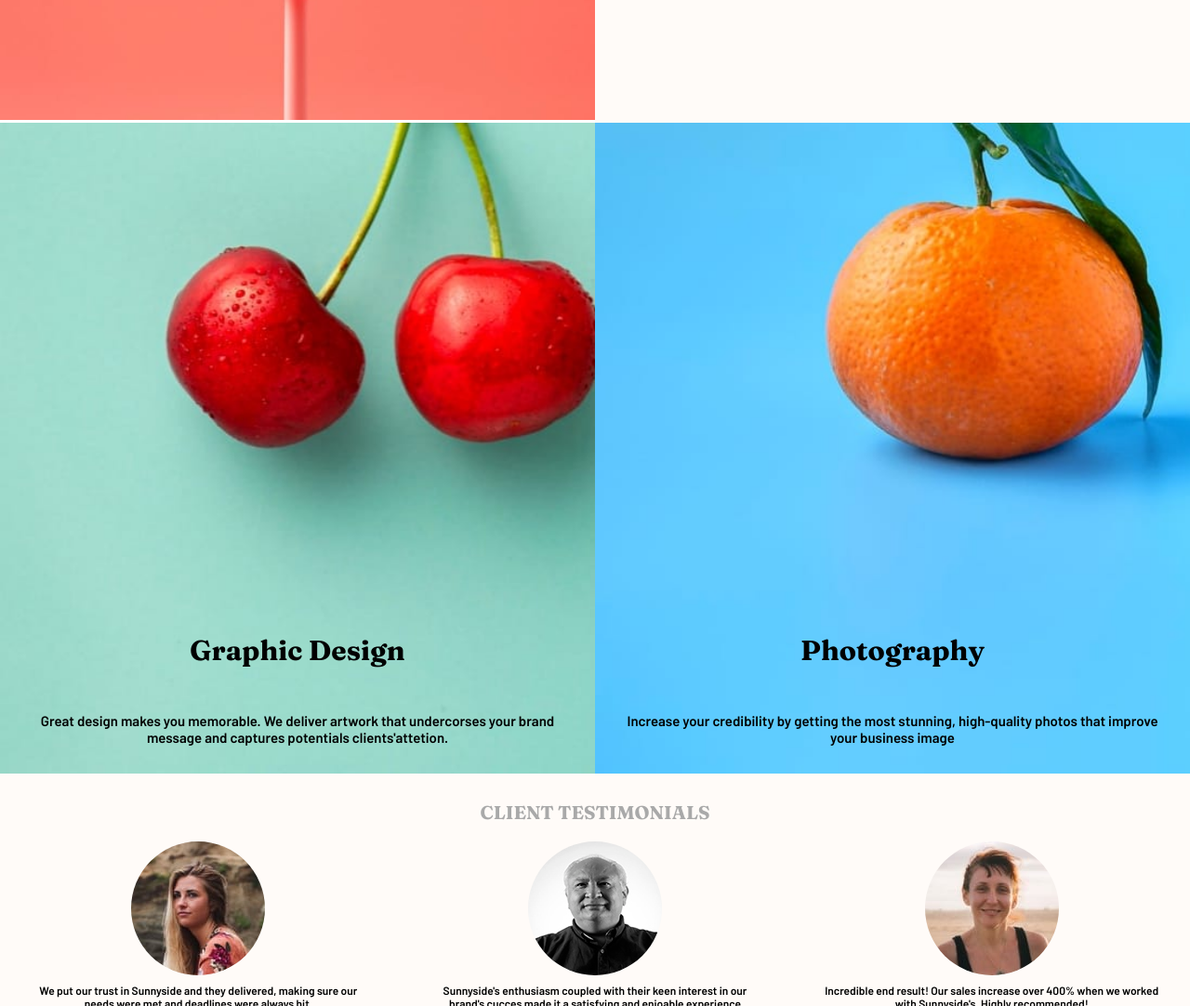
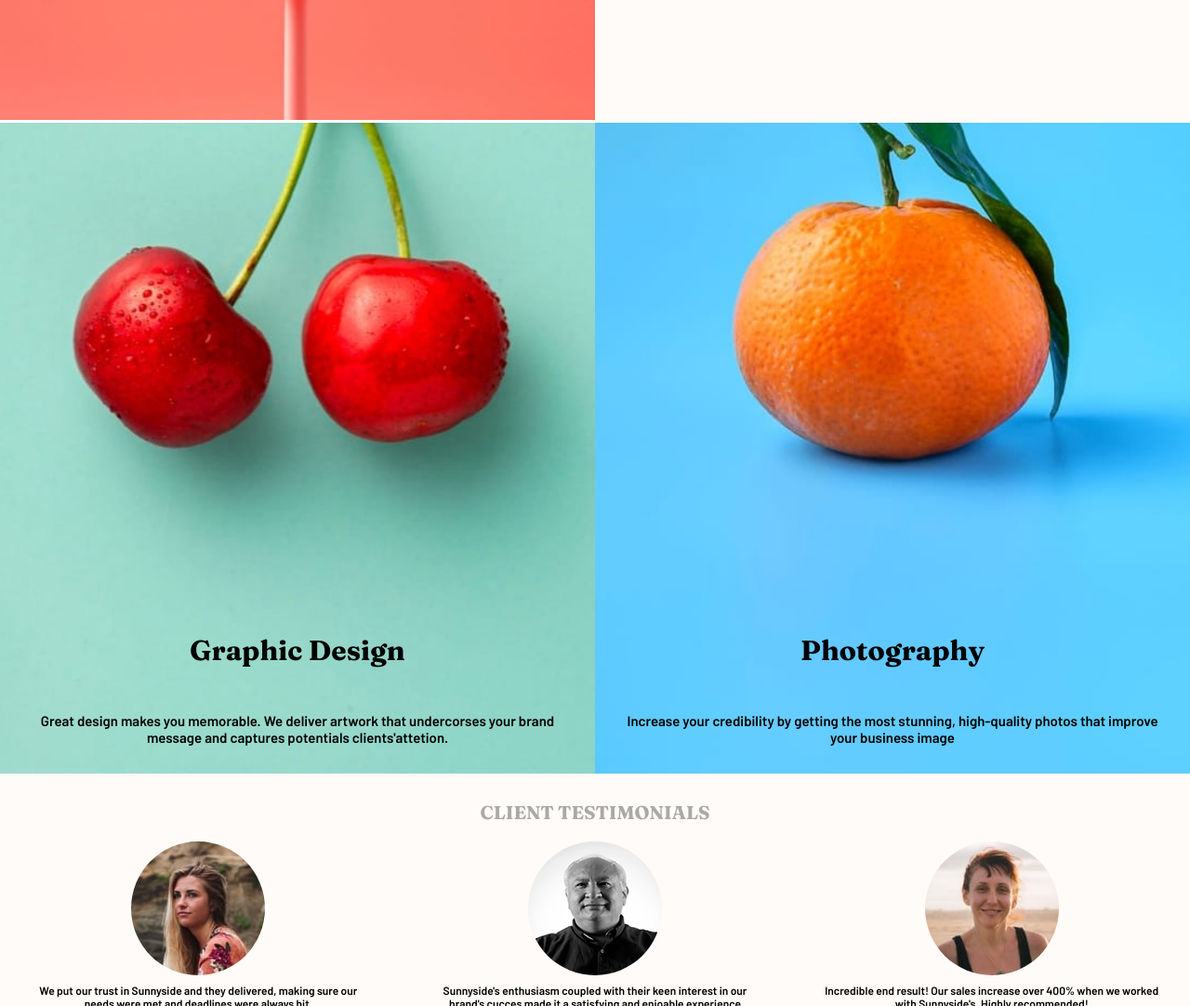
Before and after one commit to cumbinar/fronted-mentor-01, a plain HTML site: page index.html in a window 1280 px wide. Shown: the part 1718-2800 px from the top of the page at 93% size. Drawn offline with Linux system fonts and the light colour scheme.

Commit message:
Terminan ajustes web responsive

```diff
--- a/style.css
+++ b/style.css
@@ -160,7 +160,8 @@ body{
   height: 60rem;
   background-repeat: no-repeat;
   background-size: cover;
-  background-color: rgb(62,191,255);;
+  background-color: rgb(62,191,255);
+  background-position: center center;
 }
 @media(min-width: 768px){
   .modelo-x{
@@ -204,6 +205,12 @@ body{
 .section2-container{
   text-align: center;
 }
+
+@media(min-width: 768px){
+  .section2-container{
+    text-align: left;
+  }
+}
 .section2-container h2{
   font-family: "Fraunces";
   font-size: 3.5rem ;
@@ -245,6 +252,7 @@ body{
   background-image: url("/images/mobile/image-graphic-design.jpg");
   background-repeat: no-repeat;
   background-size: cover;
+  background-position: center center;
 }
 
 .fondo-y{
@@ -253,6 +261,7 @@ body{
   background-image: url("/images/mobile/image-photography.jpg");
   background-repeat: no-repeat;
   background-size: cover;
+  background-position: center center;
 }
 
 .flex-center h3{
```
